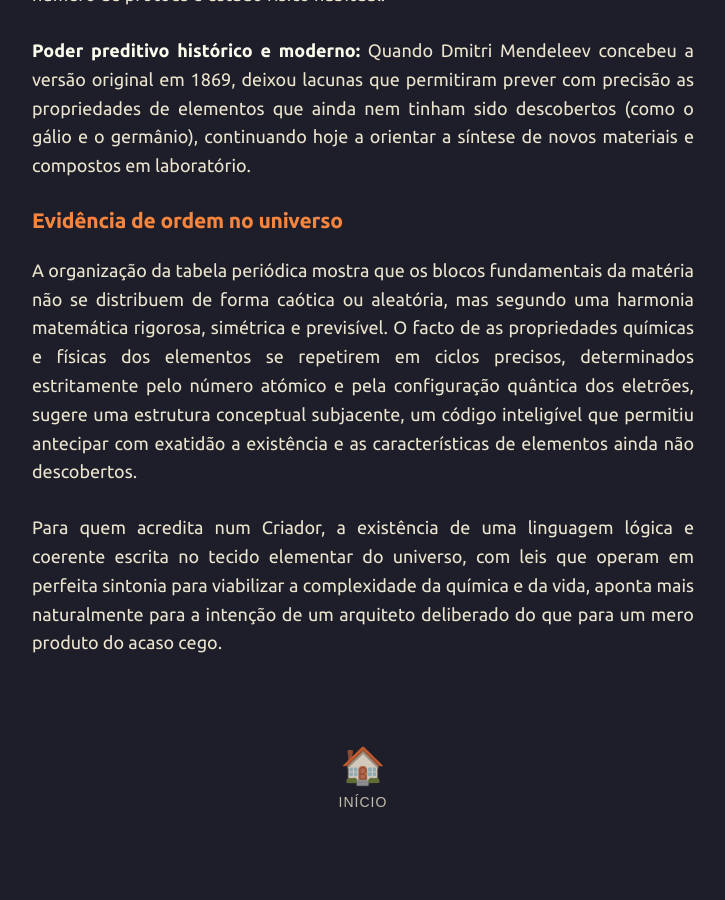
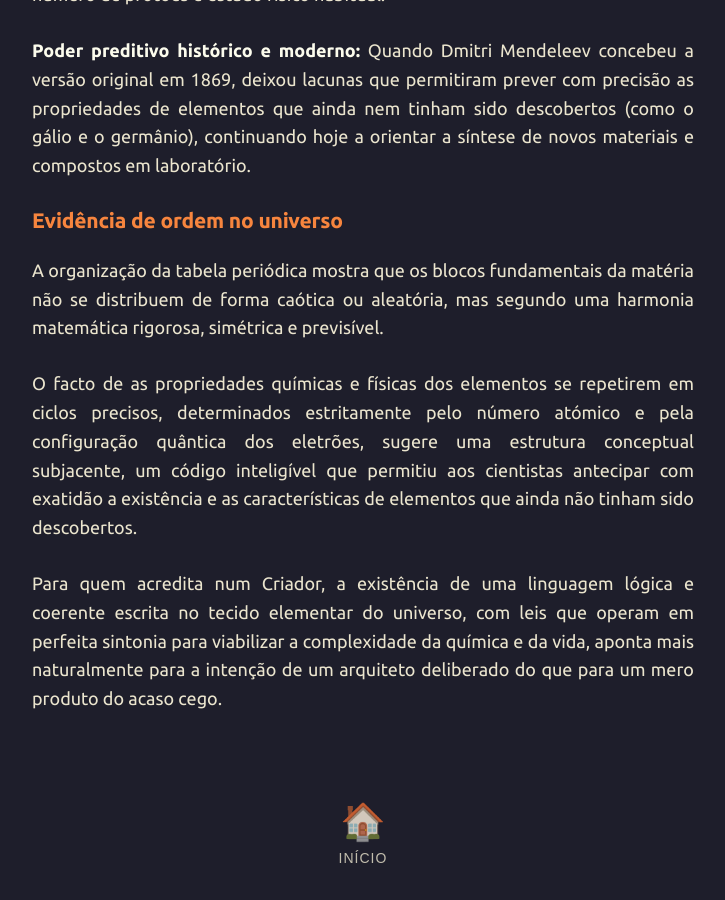
Before and after one commit to joaquim-capitao/joaquim-capitao.github.io, a Jekyll site: the page built from ciencia/tabela-periodica.md, in a window 1280 px wide and 900 px high, scrolled down 1560 px. Shown: the whole window, without its empty margins (277-1002 px from the left). Built offline with Jekyll 4.4.1, drawn with Linux system fonts in a browser that asks for light colours; our own code applies the rules of GitHub Pages for plain Markdown files; before the commit the page ends 2432 px from its top, so only the background shows below that.

Commit message:
Clarify the organization and predictive power of the periodic table
Refined the explanation of the periodic table's organization and its predictive power, emphasizing the underlying mathematical harmony and the implications for scientific understanding.

```diff
--- a/ciencia/tabela-periodica.md
+++ b/ciencia/tabela-periodica.md
@@ -33,6 +33,8 @@ Existem 18 grupos. Elementos da mesma coluna partilham o mesmo número de eletr
 
 ### Evidência de ordem no universo
 
-A organização da tabela periódica mostra que os blocos fundamentais da matéria não se distribuem de forma caótica ou aleatória, mas segundo uma harmonia matemática rigorosa, simétrica e previsível. O facto de as propriedades químicas e físicas dos elementos se repetirem em ciclos precisos, determinados estritamente pelo número atómico e pela configuração quântica dos eletrões, sugere uma estrutura conceptual subjacente, um código inteligível que permitiu antecipar com exatidão a existência e as características de elementos ainda não descobertos.
+A organização da tabela periódica mostra que os blocos fundamentais da matéria não se distribuem de forma caótica ou aleatória, mas segundo uma harmonia matemática rigorosa, simétrica e previsível.
+
+O facto de as propriedades químicas e físicas dos elementos se repetirem em ciclos precisos, determinados estritamente pelo número atómico e pela configuração quântica dos eletrões, sugere uma estrutura conceptual subjacente, um código inteligível que permitiu aos cientistas antecipar com exatidão a existência e as características de elementos que ainda não tinham sido descobertos.
 
 Para quem acredita num Criador, a existência de uma linguagem lógica e coerente escrita no tecido elementar do universo, com leis que operam em perfeita sintonia para viabilizar a complexidade da química e da vida, aponta mais naturalmente para a intenção de um arquiteto deliberado do que para um mero produto do acaso cego.
```
